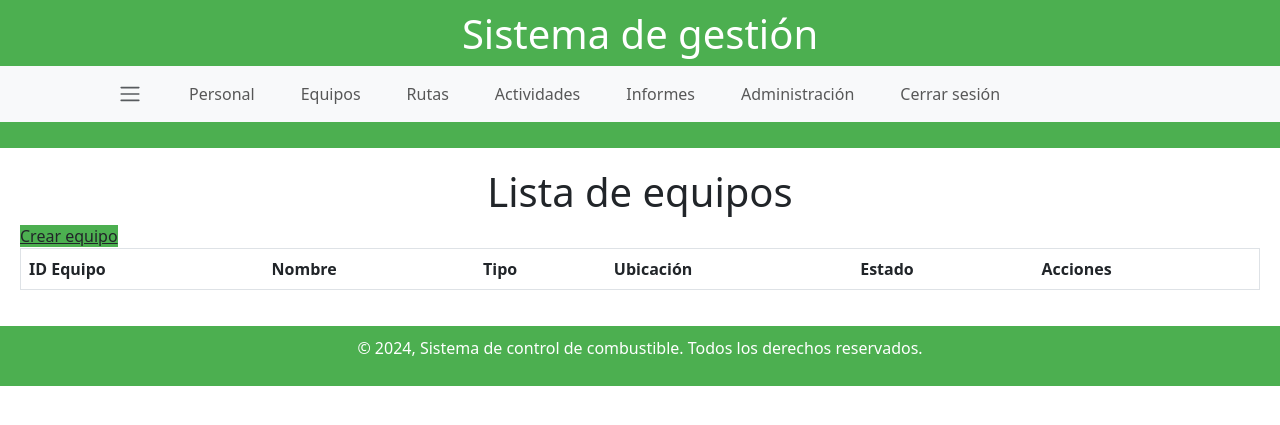
After one commit to LorenzoFerreyra/control_combustible_app, a Django app: page /equipo_list/ in a window 1280 px wide. The commit adds this page. Shown: the top 425 px of the page. Run offline with Django 5.2, Linux system fonts and the light colour scheme; the visitor is signed in with stand-in values (Sample User, id 1); data that the repository does not hold is empty; some libraries are stand-ins or nearby versions.

Commit message:
New Forms And Changes

```diff
--- /dev/null
+++ b/control_app/templates/equipo_list.html
@@ -0,0 +1,74 @@
+{% extends 'index.html' %}
+{% load static %}
+
+{% block content %}
+<head>
+    <meta charset="UTF-8">
+    <meta name="viewport" content="width=device-width, initial-scale=1.0">
+    <title>Lista de equipos</title>
+    <link rel="stylesheet" href="{% static 'styles.css' %}">
+</head>
+<body>
+    <h1 class="page-title">Lista de equipos</h1>
+    <a href="{% url 'crear_equipo' %}" class="card-header bg-custom mb-3">Crear equipo</a>
+    <table class="table table-striped">
+        <thead>
+            <tr>
+                <th>ID Equipo</th>
+                <th>Nombre</th>
+                <th>Tipo</th>
+                <th>Ubicación</th>
+                <th>Estado</th>
+                <th>Acciones</th>
+            </tr>
+        </thead>
+        <tbody>
+            {% for equipo in equipos %}
+            <tr>
+                <td>{{ equipo.id_equipo }}</td>
+                <td>{{ equipo.nombre }}</td>
+                <td>{{ equipo.tipo }}</td>
+                <td>{{ equipo.ubicacion }}</td>
+                <td>{{ equipo.estado }}</td>
+                <td>
+                    <a href="{% url 'editar_equipo' equipo.id_equipo %}" class="btn btn-sm btn-info">Editar</a>
+                    <button class="btn btn-danger btn-sm" data-bs-toggle="modal" data-bs-target="#deleteModal" data-id="{{ equipo.id_equipo }}">Eliminar</button>
+                </td>
+            </tr>
+            {% endfor %}
+        </tbody>
+    </table>
+</body>
+
+<!-- Modal de confirmación -->
+<div class="modal fade" id="deleteModal" tabindex="-1" aria-labelledby="deleteModalLabel" aria-hidden="true">
+    <div class="modal-dialog">
+        <div class="modal-content">
+            <div class="modal-header">
+                <h5 class="modal-title" id="deleteModalLabel">Confirmar eliminación</h5>
+                <button type="button" class="btn-close" data-bs-dismiss="modal" aria-label="Close"></button>
+            </div>
+            <div class="modal-body">
+                ¿Estás seguro de que quieres eliminar este equipo?
+            </div>
+            <div class="modal-footer">
+                <button type="button" class="btn btn-secondary" data-bs-dismiss="modal">Cancelar</button>
+                <form id="deleteForm" method="post" action="">
+                    {% csrf_token %}
+                    <button type="submit" class="btn btn-danger">Eliminar</button>
+                </form>
+            </div>
+        </div>
+    </div>
+</div>
+
+<script>
+    var deleteModal = document.getElementById('deleteModal');
+    deleteModal.addEventListener('show.bs.modal', function (event) {
+        var button = event.relatedTarget;
+        var idEquipo = button.getAttribute('data-id');
+        var form = document.getElementById('deleteForm');
+        form.action = '/eliminar_equipo/' + idEquipo + '/';
+    });
+</script>
+{% endblock %}
--- a/control_app/templates/navbar.html
+++ b/control_app/templates/navbar.html
@@ -9,7 +9,7 @@
                     <a class="nav-link" href="{% url 'lista_personal' %}">Personal</a>
                 </li>
                 <li class="nav-item">
-                    <a class="nav-link" href="#">Equipos</a>
+                    <a class="nav-link" href="{% url 'lista_equipo' %}">Equipos</a>
                 </li>
                 <li class="nav-item">
                     <a class="nav-link" href="#">Rutas</a>
--- a/control_app/urls.py
+++ b/control_app/urls.py
@@ -8,4 +8,8 @@ urlpatterns = [
     path('crear_empleado/', views.crear_empleado, name='crear_empleado'),
     path('editar_empleado/<uuid:id_empleado>/', views.editar_empleado, name='editar_empleado'),
     path('eliminar_empleado/<uuid:id_empleado>/', views.eliminar_empleado, name='eliminar_empleado'),
+    path('equipo_list/', views.equipo_list, name='lista_equipo'),
+    path('crear_equipo/', views.crear_equipo, name='crear_equipo'),
+    path('editar_equipo/<uuid:id_item>/', views.editar_equipo, name='editar_equipo'),
+    path('eliminar_equipo/<uuid:id_item>/', views.eliminar_equipo, name='eliminar_equipo'),
 ]
--- a/control_app/views.py
+++ b/control_app/views.py
@@ -1,10 +1,9 @@
 from django.shortcuts import render, redirect, get_object_or_404
 from django.contrib.auth import authenticate, login, logout
 from django.contrib import messages
-#from django.contrib.auth.models import User, Empleado
 from django.contrib.auth.decorators import login_required
 from .models import Empleado, Equipo, Ruta, Actividad
-from .forms import EmpleadoForm
+from .forms import EmpleadoForm, EquipoForm
 
 #@login_required
 def index(request):
@@ -75,3 +74,34 @@ def eliminar_empleado(request, id_empleado):
         empleado.delete()
         return redirect('lista_personal')
     return redirect('lista_personal')
+
+def crear_equipo(request):
+    if request.method == 'POST':
+        form = EquipoForm(request.POST)
+        if form.is_valid():
+            form.save()
+            messages.success(request, 'Equipo creado exitosamente.')
+            return redirect('lista_equipos')
+    else:
+        form = EquipoForm()
+    return render(request, 'crear_equipo.html', {'form': form})
+
+def editar_equipo(request, id_item):
+    equipo = get_object_or_404(Equipo, id_equipo=id_item)
+    if request.method == 'POST':
+        form = EquipoForm(request.POST, instance=equipo)
+        if form.is_valid():
+            form.save()
+            messages.success(request, 'Equipo actualizado exitosamente.')
+            return redirect('lista_equipos')
+    else:
+        form = EquipoForm(instance=equipo)
+    return render(request, 'editar_equipo.html', {'form': form, 'equipo': equipo})
+
+def eliminar_equipo(request, id_item):
+    equipo = get_object_or_404(Equipo, id_equipo=id_item)
+    if request.method == 'POST':
+        equipo.delete()
+        messages.success(request, 'Equipo eliminado exitosamente.')
+        return redirect('lista_equipos')
+    return render(request, 'eliminar_equipo.html', {'equipo': equipo})
```
Also changed, not shown: control_app/forms.py (+16 -1 lines), control_app/templates/crear_equipo.html (added).
